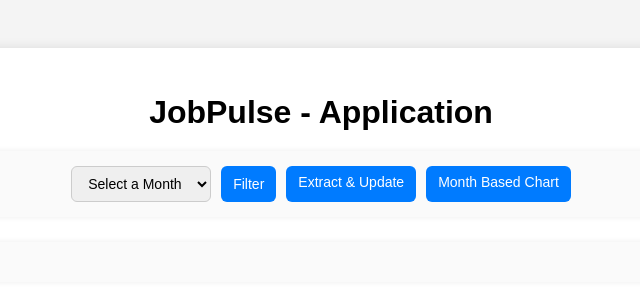
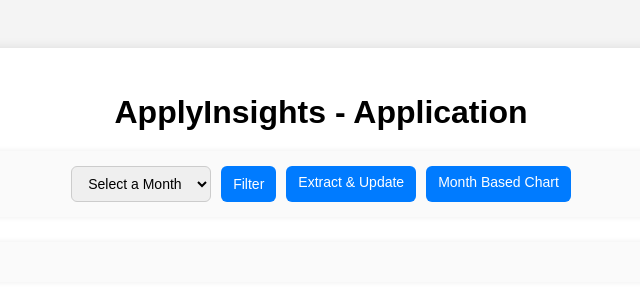
Before and after one commit to Kathambari-Kumar/ApplyInsights, a Flask app: page / in a window 1280 px wide. Shown: the top 306 px of the page, without its empty margins (319-959 px from the left). Run offline with Flask 3, Linux system fonts and the light colour scheme.

Commit message:
Title Changed

```diff
--- a/templates/index.html
+++ b/templates/index.html
@@ -1,7 +1,7 @@
 <!DOCTYPE html>
 <html>
 <head>
-    <title>Job Tracker App</title>
+    <title>ApplyInsights</title>
     <link rel="stylesheet" href="/static/style.css">
     <script src="{{ url_for('static', filename='js/chart.js') }}"></script>
 </head>
@@ -9,7 +9,7 @@
 <body>
 <div class="container">
 
-    <h1>JobPulse - Application</h1>
+    <h1>ApplyInsights - Application</h1>
 
     <form action="/filter" method="get">
         <div class="card">
```
Also changed, not shown: 1 other file.
